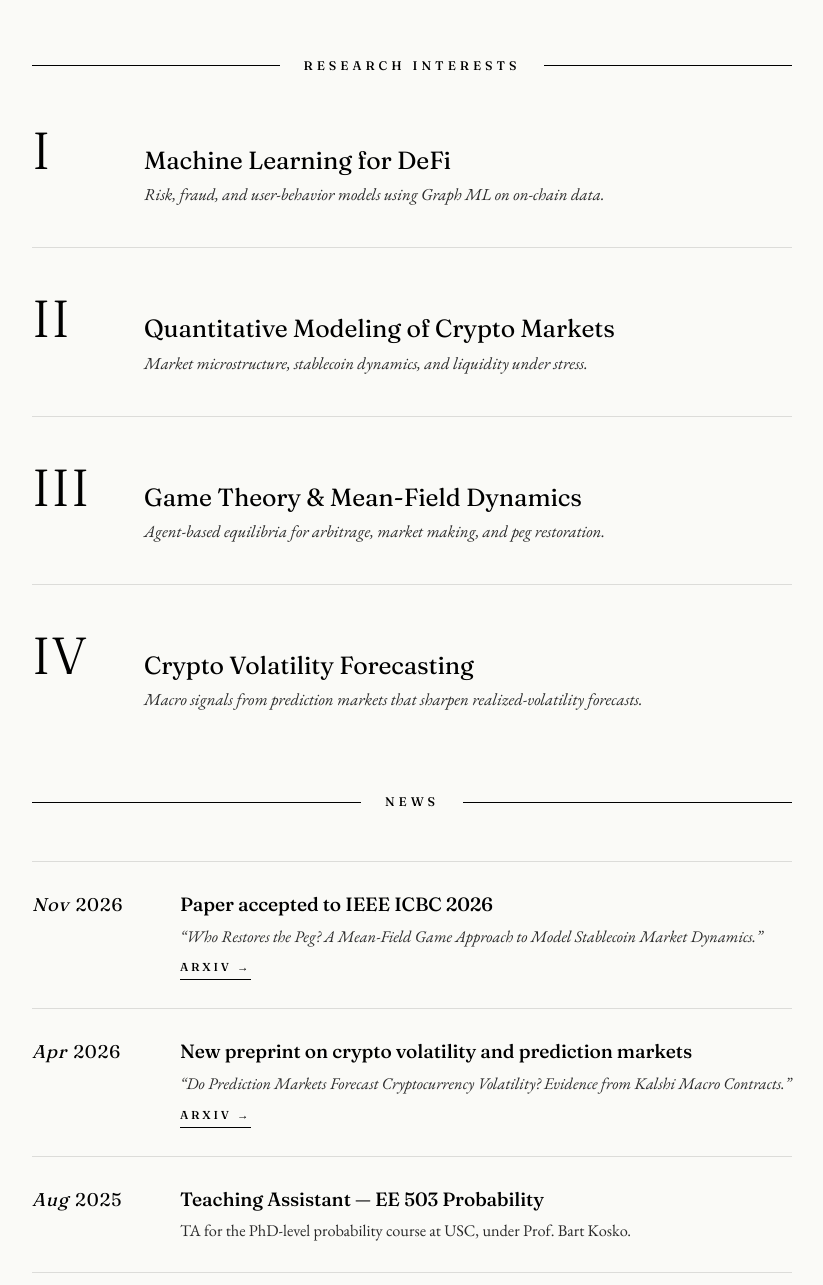
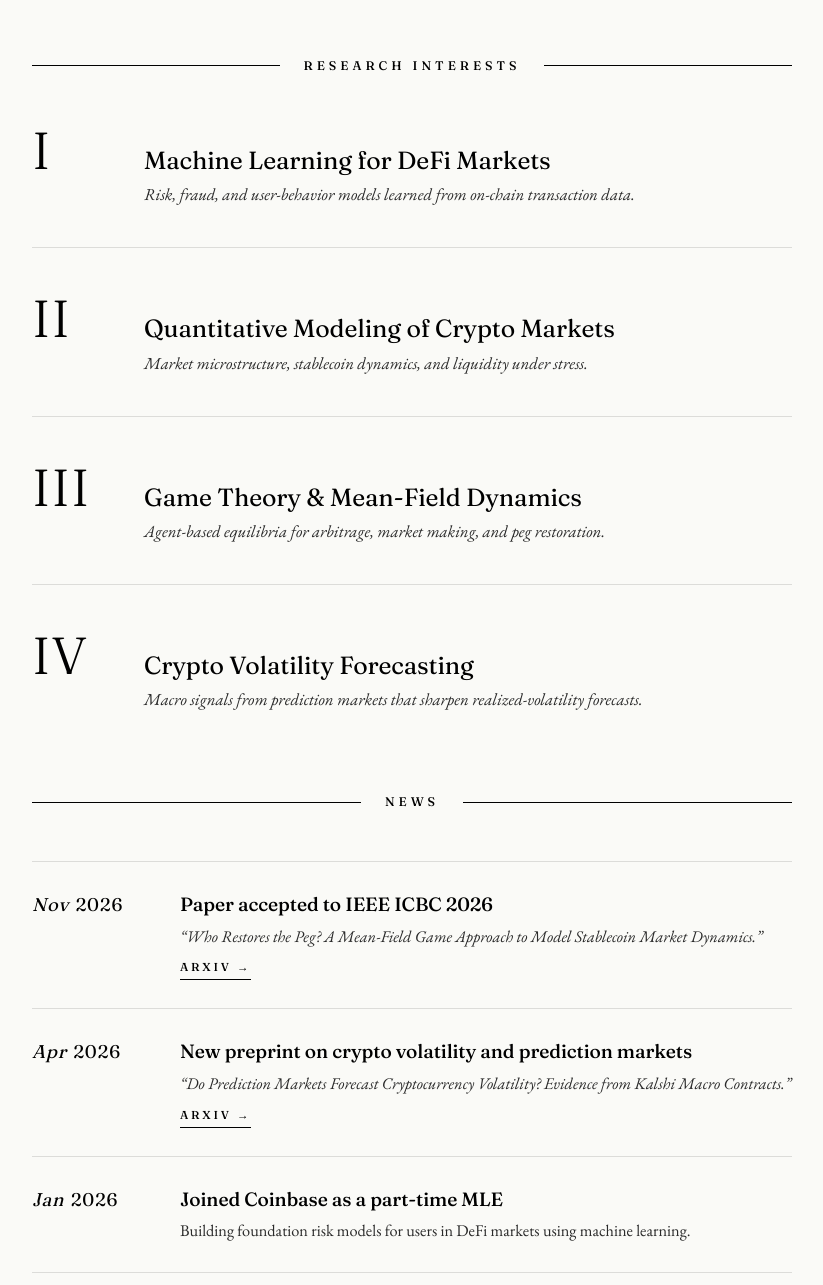
Before and after one commit to hardhik-99/hmohanty, a Jekyll site: the page built from index.md, in a window 1280 px wide and 1400 px high, scrolled down 1282 px, cut to the strip 115-1400 px from the top of the window. Shown: the whole strip, without its empty margins (228-1051 px from the left). Built offline with Jekyll 4.4.1, drawn with Linux system fonts in a browser that asks for light colours; some of the changed text lies outside the part shown.

Commit message:
Refine research interest I and fix Coinbase news entry
- Research I: rename to 'Machine Learning for DeFi Markets' and
  broaden tagline from Graph-ML-specific to 'learned from on-chain
  transaction data'
- News: Coinbase part-time MLE role started Jan 2026, not Aug 2025

Made-with: Cursor

```diff
--- a/_data/news.yml
+++ b/_data/news.yml
@@ -22,10 +22,10 @@
   link: "https://arxiv.org/abs/2604.01431"
   link_label: "arXiv"
 
-- sort: 202508
-  date_year: 2025
-  date_month: Aug
-  title: "Joined Coinbase"
+- sort: 202601
+  date_year: 2026
+  date_month: Jan
+  title: "Joined Coinbase as a part-time MLE"
   body: >-
     Building foundation risk models for users in DeFi markets using machine
     learning.
--- a/_data/research.yml
+++ b/_data/research.yml
@@ -2,8 +2,8 @@
 # Rendered in order with large Roman numerals.
 
 - numeral: I
-  title: "Machine Learning for DeFi"
-  tagline: "Risk, fraud, and user-behavior models using Graph ML on on-chain data."
+  title: "Machine Learning for DeFi Markets"
+  tagline: "Risk, fraud, and user-behavior models learned from on-chain transaction data."
 
 - numeral: II
   title: "Quantitative Modeling of Crypto Markets"
```
